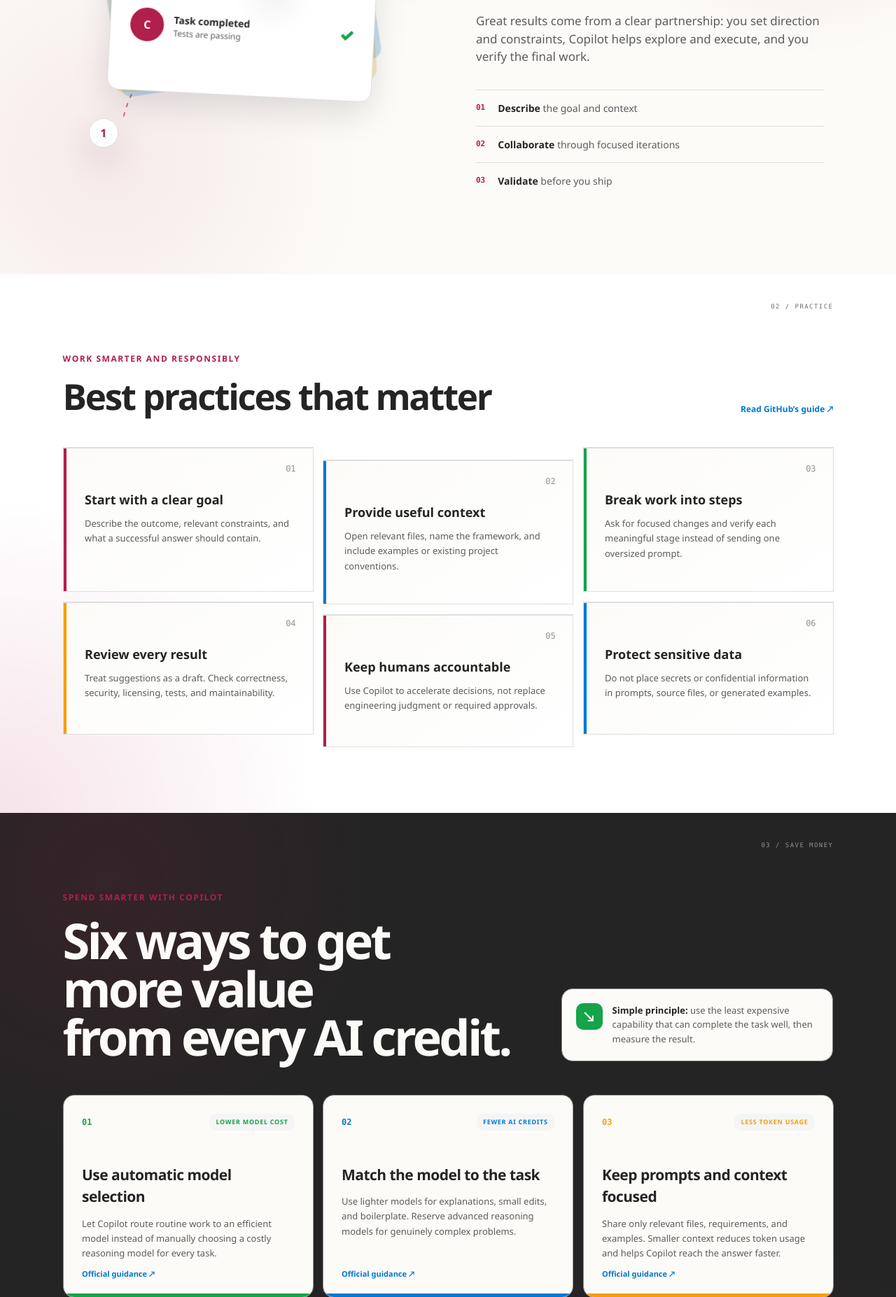
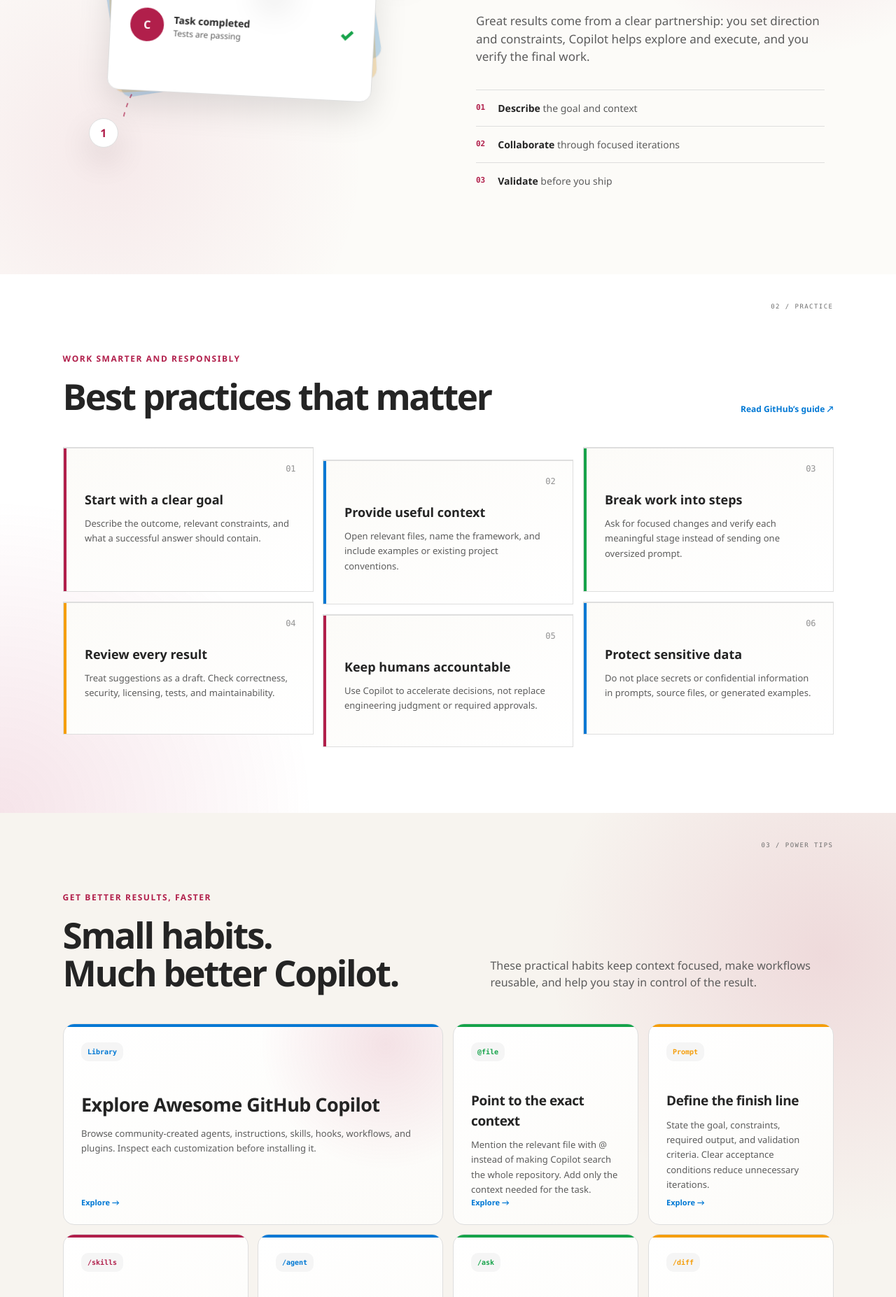
Before and after one commit to Iditbnaya/copilot-compass, a Flask app: page / in a window 1280 px wide. Shown: the part 2891-4745 px from the top of the page at 70% size. Run offline with Flask 3, Linux system fonts and the light colour scheme; data that the repository does not hold is empty.

Commit message:
feat: expand Copilot usage guidance
Co-authored-by: Copilot <223556219+Copilot@users.noreply.github.com>
Copilot-Session: 1f907ba5-a15f-41de-a378-75b89efe2383

```diff
--- a/app.py
+++ b/app.py
@@ -122,6 +122,57 @@ BEST_PRACTICES = (
     },
 )
 
+POWER_TIPS = (
+    {
+        "label": "Library",
+        "title": "Explore Awesome GitHub Copilot",
+        "text": "Browse community-created agents, instructions, skills, hooks, workflows, and plugins. Inspect each customization before installing it.",
+        "url": "https://awesome-copilot.github.com/",
+    },
+    {
+        "label": "@file",
+        "title": "Point to the exact context",
+        "text": "Mention the relevant file with @ instead of making Copilot search the whole repository. Add only the context needed for the task.",
+        "url": "https://docs.github.com/en/copilot/how-tos/use-copilot-agents/use-copilot-cli",
+    },
+    {
+        "label": "Prompt",
+        "title": "Define the finish line",
+        "text": "State the goal, constraints, required output, and validation criteria. Clear acceptance conditions reduce unnecessary iterations.",
+        "url": "https://docs.github.com/en/copilot/get-started/best-practices",
+    },
+    {
+        "label": "/skills",
+        "title": "Reuse skills for repeatable work",
+        "text": "Use focused skills for recurring workflows so Copilot receives proven instructions and supporting resources only when needed.",
+        "url": "https://awesome-copilot.github.com/skills",
+    },
+    {
+        "label": "/agent",
+        "title": "Choose a specialist agent",
+        "text": "Use research, review, exploration, or task-focused agents when specialist context will produce a better result than one general conversation.",
+        "url": "https://docs.github.com/en/copilot/how-tos/use-copilot-agents/use-copilot-cli",
+    },
+    {
+        "label": "/ask",
+        "title": "Keep side questions out of context",
+        "text": "Use /ask for a quick side question that should not become part of the main conversation history.",
+        "url": "https://docs.github.com/en/copilot/how-tos/use-copilot-agents/use-copilot-cli",
+    },
+    {
+        "label": "/diff",
+        "title": "Inspect changes before accepting",
+        "text": "Review the diff, run the smallest relevant tests, and use code or security review for changes where mistakes carry more risk.",
+        "url": "https://docs.github.com/en/copilot/responsible-use/copilot-code-review",
+    },
+    {
+        "label": "Trust",
+        "title": "Grant only needed permissions",
+        "text": "Start Copilot in trusted directories and approve tools deliberately. Avoid broad permissions for destructive commands or unknown code.",
+        "url": "https://docs.github.com/en/copilot/how-tos/use-copilot-agents/use-copilot-cli",
+    },
+)
+
 COST_PRACTICES = (
     {
         "number": "01",
@@ -153,17 +204,24 @@ COST_PRACTICES = (
     },
     {
         "number": "05",
-        "title": "Set budgets before overages",
-        "text": "Create enterprise, organization, cost-center, and user budgets so extra usage cannot become an unexpected bill.",
-        "saving": "Predictable spend",
-        "url": "https://docs.github.com/en/copilot/concepts/billing/budgets-for-usage-based-billing",
+        "title": "Compact long CLI sessions",
+        "text": "Use /compact when a valuable Copilot CLI session becomes long. It summarizes the conversation so you can continue with less context.",
+        "saving": "Smaller context",
+        "url": "https://docs.github.com/en/copilot/how-tos/use-copilot-agents/use-copilot-cli",
     },
     {
         "number": "06",
-        "title": "Review usage and licenses monthly",
-        "text": "Track usage by user and feature, investigate unusual consumption, and reassign seats that are inactive or delivering little value.",
-        "saving": "Remove waste",
-        "url": "https://docs.github.com/en/copilot/how-tos/manage-and-track-spending/manage-company-spending",
+        "title": "Research, plan, then implement",
+        "text": "Use /research to gather evidence and /plan to agree on the approach before coding. Clear decisions reduce failed attempts and expensive rework.",
+        "saving": "Avoid rework",
+        "url": "https://docs.github.com/en/copilot/how-tos/use-copilot-agents/use-copilot-cli",
+    },
+    {
+        "number": "07",
+        "title": "Keep instructions specific and grounded",
+        "text": "Make .github/copilot-instructions.md describe the real stack, layout, commands, and conventions. Remove vague or outdated guidance that causes repeated exploration.",
+        "saving": "Better first pass",
+        "url": "https://docs.github.com/en/copilot/customizing-copilot/adding-repository-custom-instructions-for-github-copilot",
     },
 )
 
@@ -287,6 +345,7 @@ def index():
         "index.html",
         features=FEATURES,
         best_practices=BEST_PRACTICES,
+        power_tips=POWER_TIPS,
         cost_practices=COST_PRACTICES,
         updates_endpoint="/api/updates",
     )
--- a/scripts/build_pages.py
+++ b/scripts/build_pages.py
@@ -11,7 +11,7 @@ ROOT = Path(__file__).resolve().parents[1]
 OUTPUT = ROOT / "_site"
 sys.path.insert(0, str(ROOT))
 
-from app import BEST_PRACTICES, COST_PRACTICES, FEATURES, app, get_updates
+from app import BEST_PRACTICES, COST_PRACTICES, FEATURES, POWER_TIPS, app, get_updates
 
 
 def build() -> None:
@@ -36,6 +36,7 @@ def build() -> None:
             "index.html",
             features=FEATURES,
             best_practices=BEST_PRACTICES,
+            power_tips=POWER_TIPS,
             cost_practices=COST_PRACTICES,
             updates_endpoint="updates.json",
         )
--- a/static/styles.css
+++ b/static/styles.css
@@ -506,6 +506,69 @@ h1 {
 .practice-card h3 { margin: 30px 0 10px; font-size: 18px; }
 .practice-card p { color: var(--cp-text-muted); font-size: 13px; line-height: 1.65; }
 
+.tips-section {
+  position: relative;
+  padding: 112px clamp(32px, 7vw, 112px);
+  background:
+    radial-gradient(circle at 8% 85%, var(--cp-accent-soft), transparent 26%),
+    radial-gradient(circle at 92% 15%, var(--cp-highlight), transparent 24%),
+    var(--cp-bg);
+}
+.tips-grid { display: grid; grid-template-columns: repeat(4, 1fr); gap: 14px; }
+.tip-card {
+  position: relative;
+  overflow: hidden;
+  min-height: 260px;
+  padding: 25px;
+  border: 1px solid var(--cp-border);
+  border-radius: 16px;
+  background: linear-gradient(145deg, var(--cp-surface), var(--cp-bg-elevated));
+  --tilt-x: 0deg;
+  --tilt-y: 0deg;
+  transform: perspective(900px) rotateY(var(--tilt-x)) rotateX(var(--tilt-y));
+  transition: transform .22s ease-out, border-color .2s;
+}
+.tip-card::before {
+  content: "";
+  position: absolute;
+  inset: 0;
+  pointer-events: none;
+  background: radial-gradient(circle at var(--glow-x, 50%) var(--glow-y, 50%), var(--cp-highlight), transparent 40%);
+  opacity: 0;
+  transition: opacity .25s;
+}
+.tip-card::after {
+  content: "";
+  position: absolute;
+  inset: 0 0 auto;
+  height: 4px;
+  background: var(--card-tone, var(--cp-link));
+}
+.tip-card:hover { border-color: var(--cp-border-strong); }
+.tip-card:hover::before { opacity: 1; }
+.tip-card > * { position: relative; z-index: 1; }
+.tip-label {
+  display: inline-flex;
+  padding: 6px 9px;
+  border-radius: 0.625rem;
+  background: var(--cp-surface-soft);
+  color: var(--card-tone, var(--cp-link));
+  font-family: Consolas, "Courier New", Courier, monospace;
+  font-size: 10px;
+  font-weight: 850;
+}
+.tip-card h3 { margin: 42px 0 10px; font-size: 19px; letter-spacing: -.02em; }
+.tip-card p { color: var(--cp-text-muted); font-size: 13px; line-height: 1.65; }
+.tip-card a { position: absolute; left: 25px; bottom: 22px; color: var(--cp-link); font-size: 11px; font-weight: 800; }
+.tip-card:first-child {
+  grid-column: span 2;
+  background:
+    radial-gradient(circle at 85% 10%, var(--cp-highlight), transparent 34%),
+    linear-gradient(145deg, var(--cp-surface), var(--cp-bg-elevated));
+}
+.tip-card:first-child h3 { font-size: 27px; }
+.tip-card:first-child p { max-width: 500px; }
+
 .cost-section {
   position: relative;
   padding: 112px clamp(32px, 7vw, 112px);
--- a/templates/index.html
+++ b/templates/index.html
@@ -43,6 +43,7 @@
     <nav class="nav-links" aria-label="Main navigation">
       <a href="#features" data-nav-section="features">Features</a>
       <a href="#practices" data-nav-section="practices">Best practices</a>
+      <a href="#tips" data-nav-section="tips">Power tips</a>
       <a href="#costs" data-nav-section="costs">Save money</a>
       <a href="#updates" data-nav-section="updates">Updates</a>
       <a class="nav-cta" href="https://docs.github.com/en/copilot" target="_blank" rel="noreferrer">Official docs <span aria-hidden="true">↗</span></a>
@@ -199,12 +200,33 @@
       </div>
     </section>
 
+    <section class="tips-section" id="tips">
+      <div class="section-index" aria-hidden="true">03 / POWER TIPS</div>
+      <div class="section-heading reveal">
+        <div>
+          <p class="eyebrow">Get better results, faster</p>
+          <h2>Small habits.<br>Much better Copilot.</h2>
+        </div>
+        <p>These practical habits keep context focused, make workflows reusable, and help you stay in control of the result.</p>
+      </div>
+      <div class="tips-grid reveal">
+        {% for tip in power_tips %}
+          <article class="tip-card tone-{{ loop.cycle('blue', 'green', 'amber', 'rose') }}" data-tilt-card>
+            <span class="tip-label">{{ tip.label }}</span>
+            <h3>{{ tip.title }}</h3>
+            <p>{{ tip.text }}</p>
+            <a href="{{ tip.url }}" target="_blank" rel="noreferrer" aria-label="Learn more about {{ tip.title }}">Explore <span aria-hidden="true">→</span></a>
+          </article>
+        {% endfor %}
+      </div>
+    </section>
+
     <section class="cost-section" id="costs">
-      <div class="section-index" aria-hidden="true">03 / SAVE MONEY</div>
+      <div class="section-index" aria-hidden="true">04 / SAVE MONEY</div>
       <div class="cost-intro reveal">
         <div>
           <p class="eyebrow">Spend smarter with Copilot</p>
-          <h2>Six ways to get more value<br>from every AI credit.</h2>
+          <h2>Seven ways to get more value<br>from every AI credit.</h2>
         </div>
         <div class="cost-summary">
           <span class="cost-summary-icon" aria-hidden="true">↘</span>
@@ -228,7 +250,7 @@
     </section>
 
     <section class="updates-section" id="updates">
-      <div class="section-index" aria-hidden="true">04 / WHAT'S NEW</div>
+      <div class="section-index" aria-hidden="true">05 / WHAT'S NEW</div>
       <div class="updates-orbit" aria-hidden="true"><span>✦</span><i></i><b></b></div>
       <div class="section-heading reveal">
         <div>
```
Also changed, not shown: other parts of static/styles.css (+30 -1 lines).
